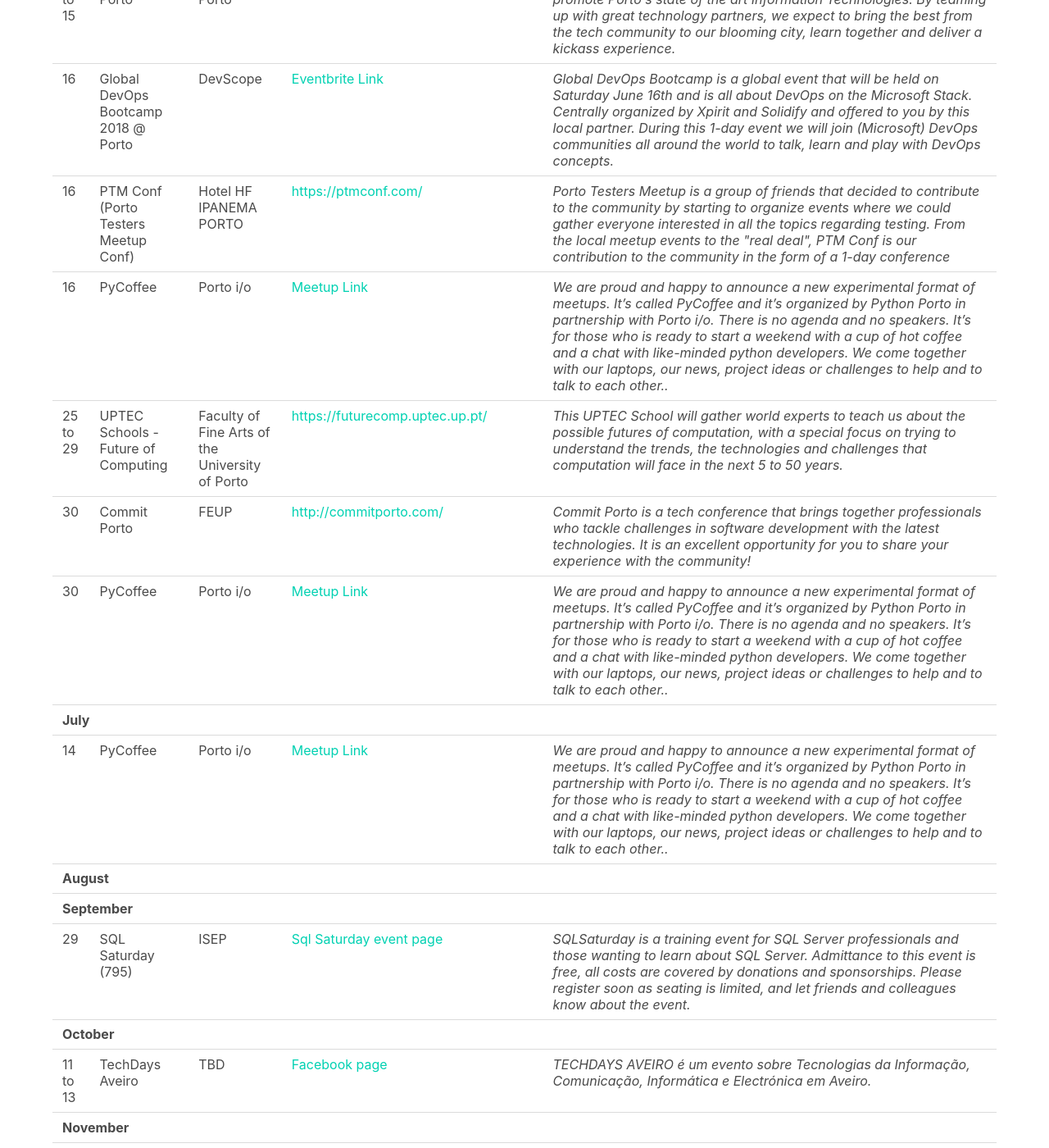
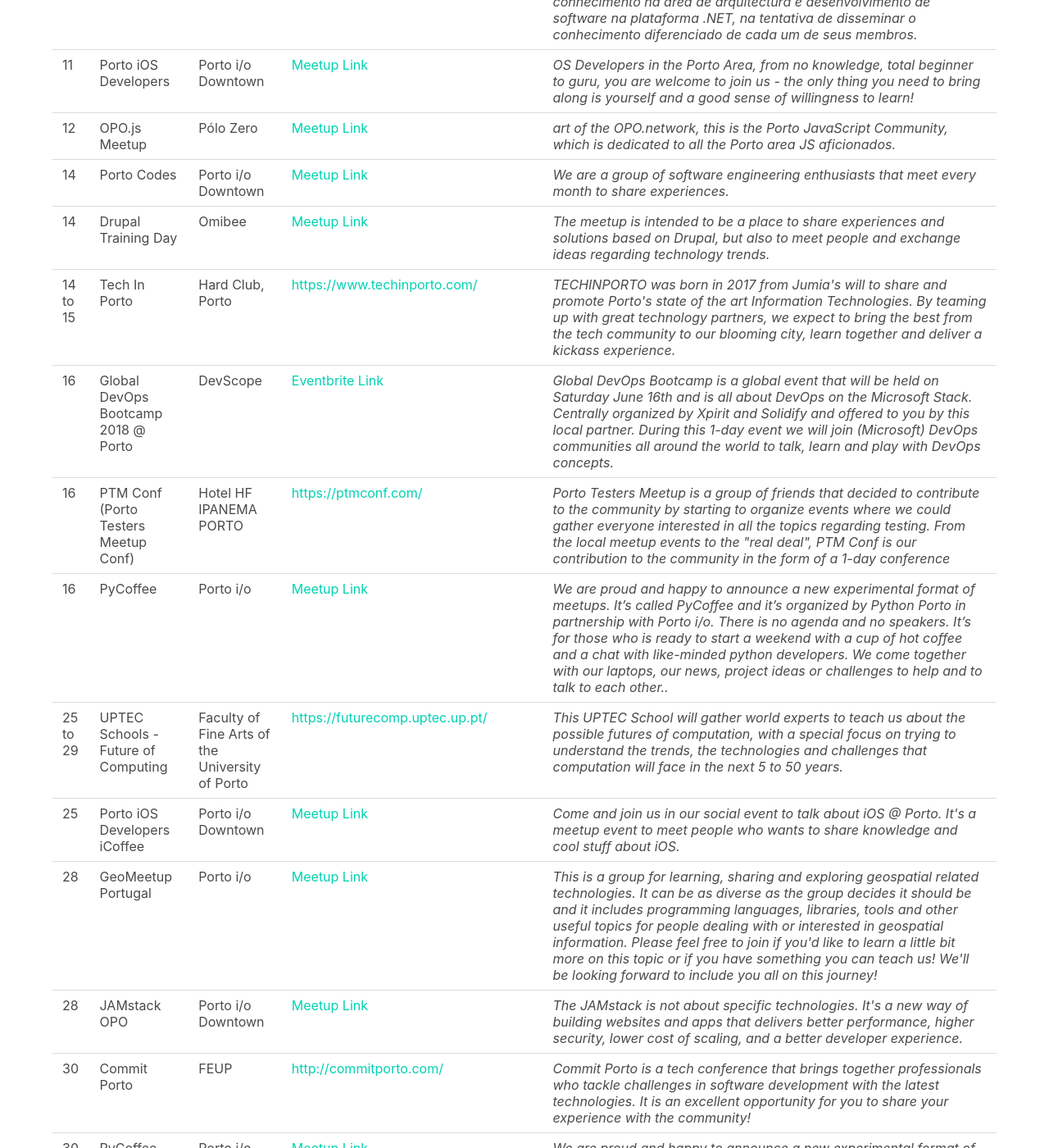
Before and after one commit to DevOpsPorto/devopsporto.github.io, a Jekyll site: the page built from events.html, in a window 1280 px wide and 1400 px high, scrolled down 4460 px. Shown: the whole window at 82% size. Built offline with Jekyll 4.4.1, drawn with Linux system fonts in a browser that asks for light colours; some of the changed text lies outside the part shown.

Commit message:
added more events

```diff
--- a/events.html
+++ b/events.html
@@ -375,6 +375,17 @@
             </td>
         </tr>
         <tr>
+            <td>31</td>
+            <td>GeoMeetup Portugal</td>
+            <td>Porto i/o </td>
+            <td>
+                <a href="https://www.meetup.com/pt-BR/Lisbon-GeoMeetup/events/250691799/" target="_blank">Meetup Link</a>
+            </td>
+            <td>
+                <i>This is a group for learning, sharing and exploring geospatial related technologies. It can be as diverse as the group decides it should be and it includes programming languages, libraries, tools and other useful topics for people dealing with or interested in geospatial information. Please feel free to join if you'd like to learn a little bit more on this topic or if you have something you can teach us! We'll be looking forward to include you all on this journey! </i>
+            </td>
+        </tr>
+        <tr>
             <td colspan="5">
                 <b>June</b>
             </td>
@@ -390,6 +401,17 @@
                     <i>We are proud and happy to announce a new experimental format of meetups. It’s called PyCoffee and it’s organized by Python Porto in partnership with Porto i/o.
 
                         There is no agenda and no speakers. It’s for those who is ready to start a weekend with a cup of hot coffee and a chat with like-minded python developers. We come together with our laptops, our news, project ideas or challenges to help and to talk to each other..</i>
+                </td>
+        </tr>
+        <tr>
+            <td>06</td>
+            <td>GDG Porto</td>
+            <td>UPTEC</td>
+                <td>
+                    <a href="https://www.meetup.com/pt-BR/GDG-Porto/events/251041721/" target="_blank">Meetup Link</a>
+                </td>
+                <td>
+                    <i>A group of developers that foster learning of Google’s developer technologies and a local community-ran meetup for developers interested in resources and technology from Google Developers.</i>
                 </td>
         </tr>
         <tr>
@@ -426,6 +448,17 @@
                 </td>
         </tr>
         <tr>
+            <td>12</td>
+            <td>OPO.js Meetup</td>
+            <td>Pólo Zero</td>
+                <td>
+                    <a href="https://www.meetup.com/pt-BR/opo-js/events/251061859/" target="_blank">Meetup Link</a>
+                </td>
+                <td>
+                    <i>art of the OPO.network, this is the Porto JavaScript Community, which is dedicated to all the Porto area JS aficionados.</i>
+                </td>
+        </tr>
+        <tr>
             <td>14</td>
             <td>Porto Codes</td>
             <td>Porto i/o Downtown</td>
@@ -434,6 +467,17 @@
                 </td>
                 <td>
                     <i>We are a group of software engineering enthusiasts that meet every month to share experiences.</i>
+                </td>
+        </tr>
+        <tr>
+            <td>14</td>
+            <td>Drupal Training Day</td>
+            <td>Omibee</td>
+                <td>
+                    <a href="https://www.meetup.com/pt-BR/drupal-porto/events/250935554/" target="_blank">Meetup Link</a>
+                </td>
+                <td>
+                    <i>The meetup is intended to be a place to share experiences and solutions based on Drupal, but also to meet people and exchange ideas regarding technology trends.</i>
                 </td>
         </tr>
         <tr>
@@ -495,6 +539,39 @@
             <td>
                 <i>This UPTEC School will gather world experts to teach us about the possible futures of computation, with a special focus on trying to understand the trends, the technologies and challenges that computation will face in the next 5 to 50 years.</i>
             </td>
+        </tr>
+        <tr>
+            <td>25</td>
+            <td>Porto iOS Developers iCoffee</td>
+            <td>Porto i/o Downtown</td>
+            <td>
+                <a href="https://www.meetup.com/pt-BR/iosporto/events/249463907/" target="_blank">Meetup Link</a>
+            </td>
+            <td>
+                <i>Come and join us in our social event to talk about iOS @ Porto. It's a meetup event to meet people who wants to share knowledge and cool stuff about iOS.</i>
+            </td>
+        </tr>
+        <tr>
+            <td>28</td>
+            <td>GeoMeetup Portugal</td>
+            <td>Porto i/o </td>
+            <td>
+                <a href="https://www.meetup.com/pt-BR/Lisbon-GeoMeetup/events/250873813/" target="_blank">Meetup Link</a>
+            </td>
+            <td>
+                <i>This is a group for learning, sharing and exploring geospatial related technologies. It can be as diverse as the group decides it should be and it includes programming languages, libraries, tools and other useful topics for people dealing with or interested in geospatial information. Please feel free to join if you'd like to learn a little bit more on this topic or if you have something you can teach us! We'll be looking forward to include you all on this journey! </i>
+            </td>
+        </tr>
+        <tr>
+            <td>28</td>
+            <td>JAMstack OPO</td>
+            <td>Porto i/o Downtown</td>
+                <td>
+                    <a href="https://www.meetup.com/pt-BR/JAMstack-Porto/events/250912045/" target="_blank">Meetup Link</a>
+                </td>
+                <td>
+                    <i>The JAMstack is not about specific technologies. It's a new way of building websites and apps that delivers better performance, higher security, lower cost of scaling, and a better developer experience. </i>
+                </td>
         </tr>
         <tr>
             <td>30</td>
```
